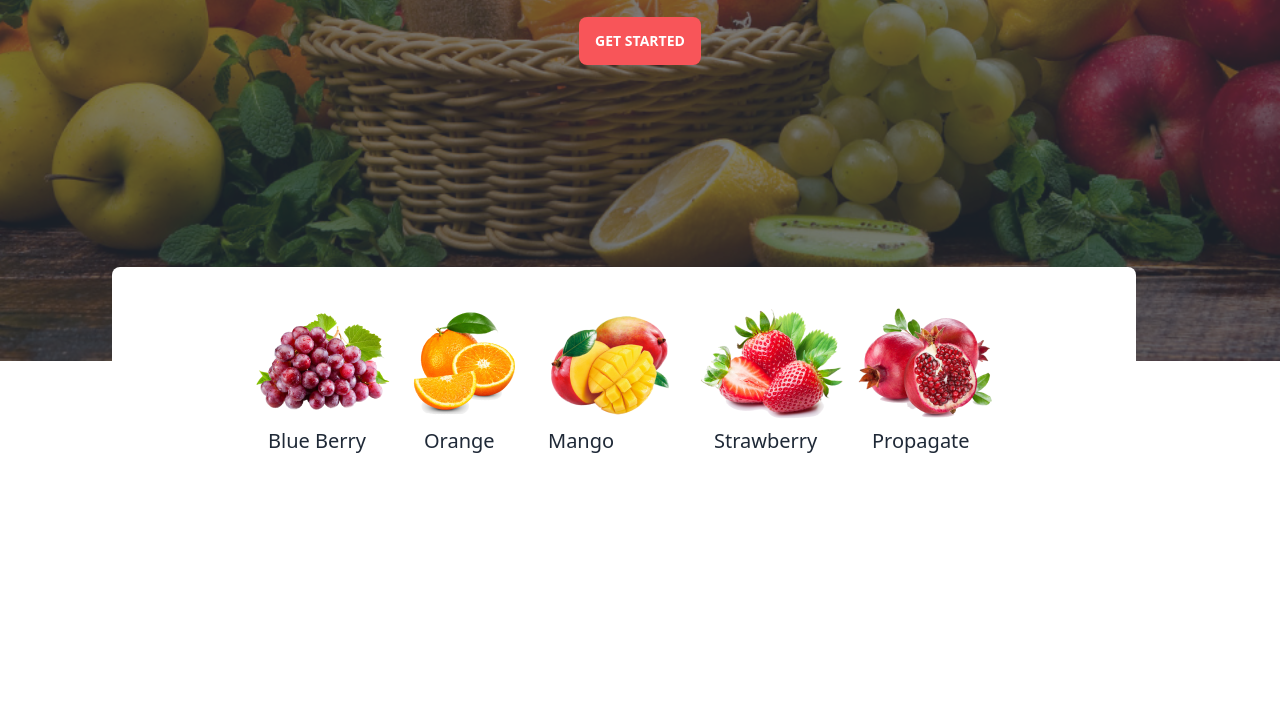
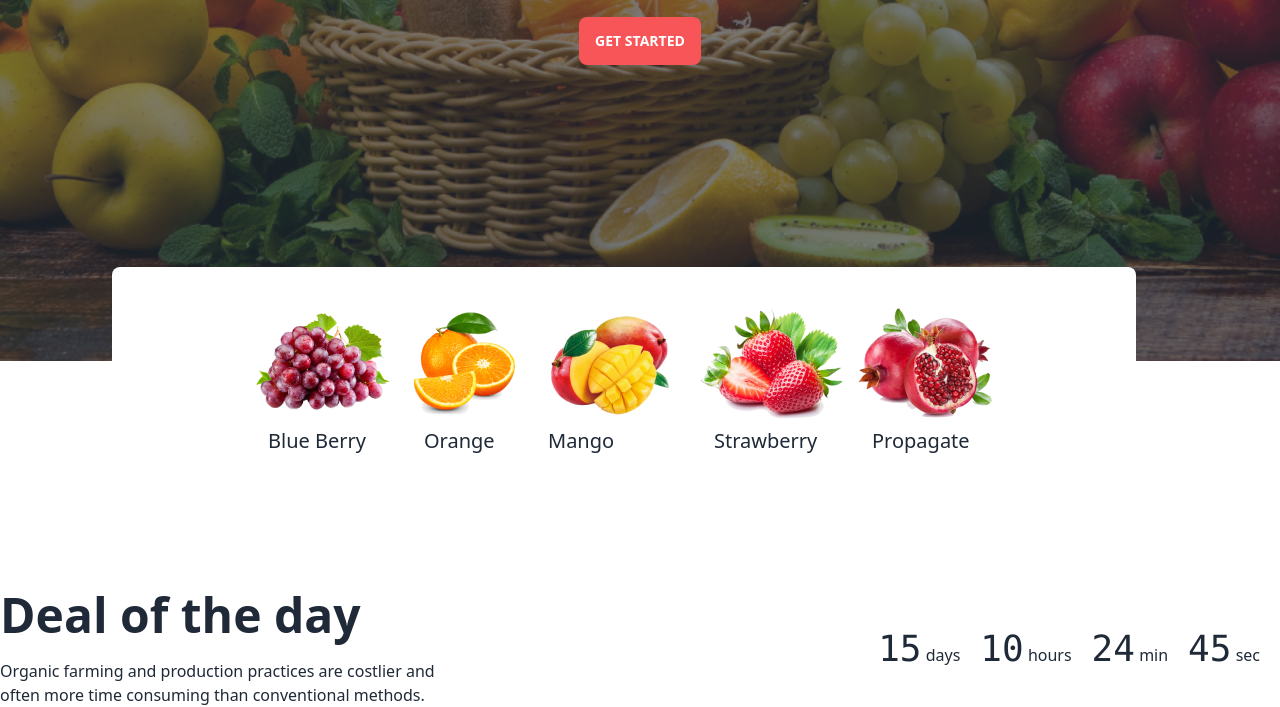
Before and after one commit to hasib359/fruit-burst, a plain HTML site: page index.html in a window 1280 px wide. Shown: the part 575-1282 px from the top of the page. Before the commit the page ends 1070 px from the top, so only its background shows below. Drawn offline with nearby package versions, Linux system fonts and the light colour scheme; grey boxes are pictures that could not be loaded.

Commit message:
timer added

```diff
--- a/index.html
+++ b/index.html
@@ -158,6 +158,45 @@
     </header>
 
     <main>
+         <!-- deals section -->
+        <section class="max-w-screen-xl mx-auto md:mt-56">
+            <div class="flex justify-between flex-col items-center md:flex-row ">
+                <div>
+                    <h1 class="text-5xl font-bold">Deal of the day</h1>
+                    <p class="text-base  mt-5">Organic farming and production practices are costlier and <br> often more time consuming than conventional methods. </p>
+                </div>
+                <div class="p-5">
+                    <div class="flex gap-5">
+                        <div>
+                          <span class="countdown font-mono text-4xl">
+                            <span style="--value:15;"></span>
+                          </span>
+                          days
+                        </div>
+                        <div>
+                          <span class="countdown font-mono text-4xl">
+                            <span style="--value:10;"></span>
+                          </span>
+                          hours
+                        </div>
+                        <div>
+                          <span class="countdown font-mono text-4xl">
+                            <span style="--value:24;"></span>
+                          </span>
+                          min
+                        </div>
+                        <div>
+                          <span class="countdown font-mono text-4xl">
+                            <span style="--value:45;"></span>
+                          </span>
+                          sec
+                        </div>
+                      </div>
+                </div>
+            </div>
+            <div></div>
+
+        </section>
 
     </main>
     <footer>
```
